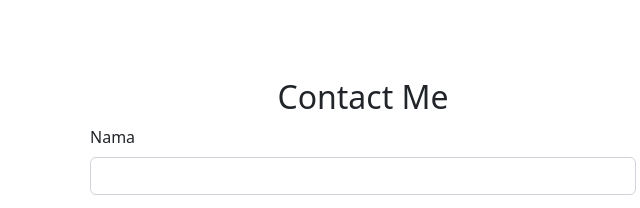
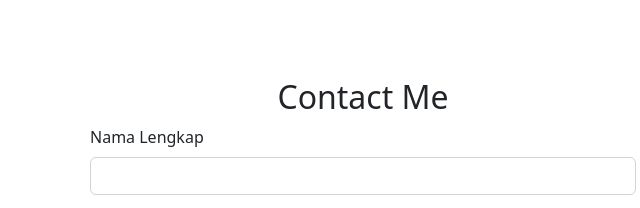
Before and after one commit to septah88/septah88.github.io, a plain HTML site: page index.html in a window 1280 px wide. Shown: the part 2688-2896 px from the top of the page, 277-917 px from the left. Drawn offline with nearby package versions, Linux system fonts and the light colour scheme.

Commit message:
change nama to nama lengkap

```diff
--- a/index.html
+++ b/index.html
@@ -160,7 +160,7 @@
 
             <form>
               <div class="mb-3">
-                <label for="name" class="form-label">Nama</label>
+                <label for="name" class="form-label">Nama Lengkap</label>
                 <input type="text" class="form-control" id="name" aria-describedby="name" />
               </div>
               <div class="mb-3">
```
